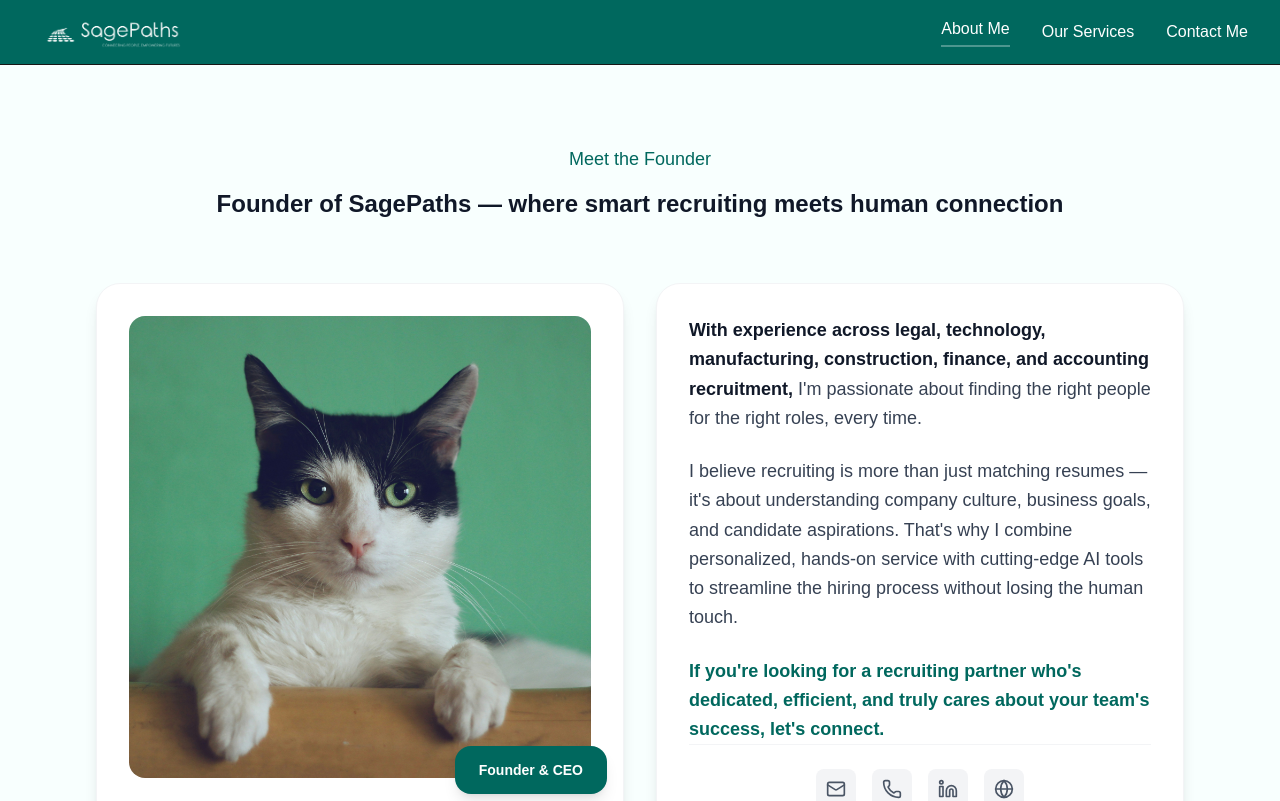
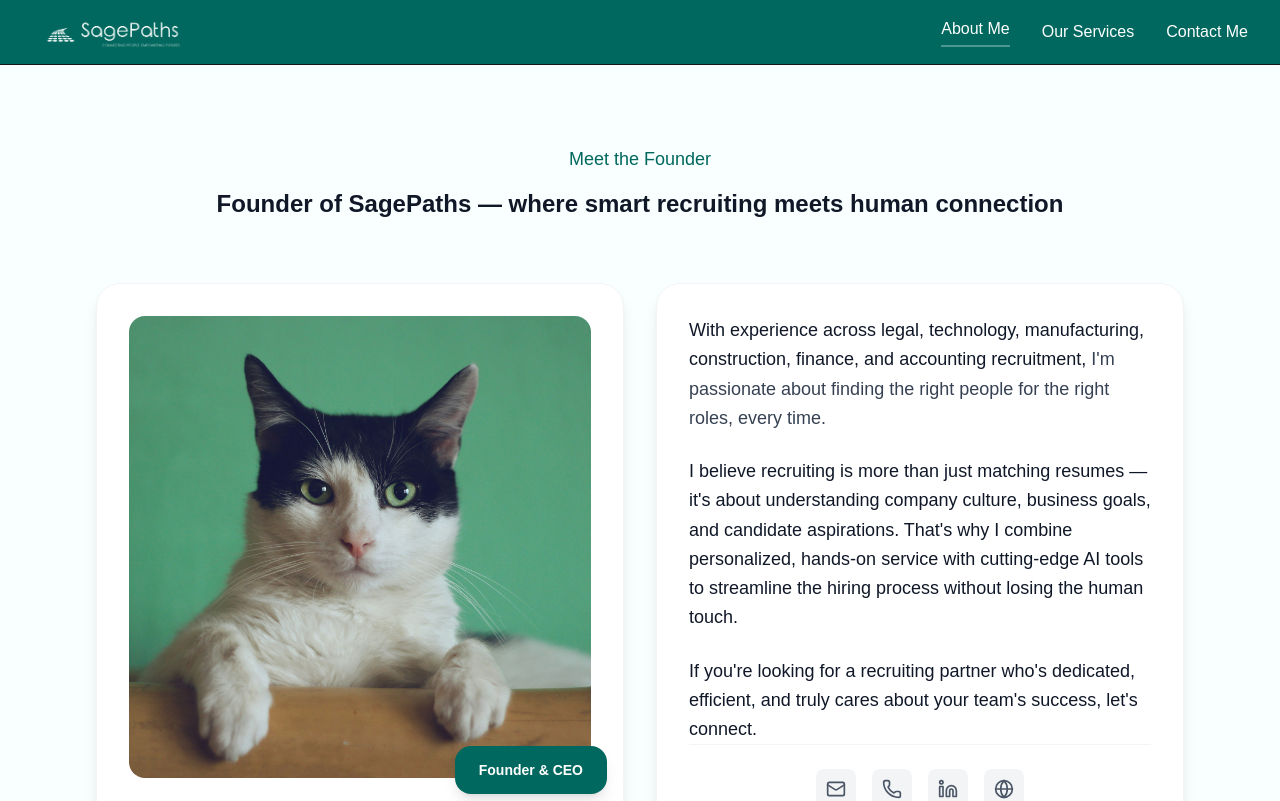
Before and after one commit to morganwestcoding/recruiting-website-v2, a Next.js app: page /about in a window 1280 px wide. Shown: the top 801 px of the page. Built offline with nearby package versions, Linux system fonts and the light colour scheme.

Commit message:
Update page.tsx

```diff
--- a/src/app/about/page.tsx
+++ b/src/app/about/page.tsx
@@ -72,15 +72,15 @@ export default function AboutPage() {
                 {/* Bio Content */}
                 <div className="space-y-6">
                   <p className="text-lg text-gray-700 leading-relaxed">
-                    <span className="font-semibold text-gray-900">With experience across legal, technology, manufacturing, construction, finance, and accounting recruitment,</span> I&apos;m passionate about finding the right people for the right roles, every time.
+                    <span className=" text-gray-900">With experience across legal, technology, manufacturing, construction, finance, and accounting recruitment,</span> I&apos;m passionate about finding the right people for the right roles, every time.
                   </p>
 
-                  <p className="text-lg text-gray-700 leading-relaxed">
+                  <p className="text-lg text-gray-900 leading-relaxed">
                     I believe recruiting is more than just matching resumes — it&apos;s about understanding company culture, business goals, and candidate aspirations. That&apos;s why I combine personalized, hands-on service with cutting-edge AI tools to streamline the hiring process without losing the human touch.
                   </p>
 
-                  <p className="text-lg text-gray-700 leading-relaxed">
-                    <span className="font-semibold text-[#00685E]">If you&apos;re looking for a recruiting partner who&apos;s dedicated, efficient, and truly cares about your team&apos;s success, let&apos;s connect.</span>
+                  <p className="text-lg text-gray-900 leading-relaxed">
+                    <span>If you&apos;re looking for a recruiting partner who&apos;s dedicated, efficient, and truly cares about your team&apos;s success, let&apos;s connect.</span>
                   </p>
                 </div>
 
```
